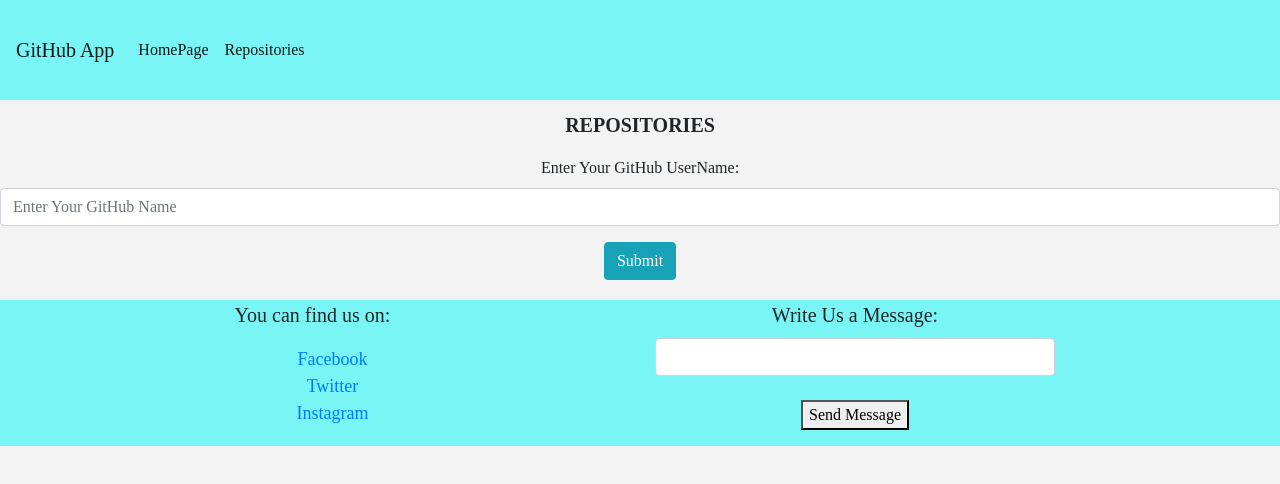
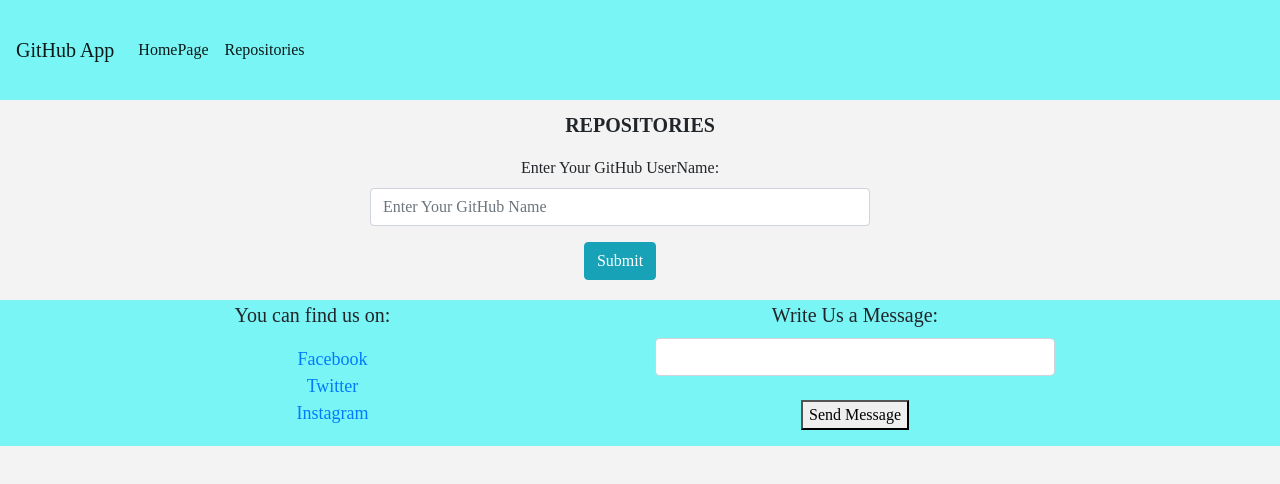
Before and after one commit to Alice-Githui/GitHub-App, an Angular app: page /repos in a window 1280 px wide. Shown: the top 484 px of the page. Built offline with nearby package versions, Linux system fonts and the light colour scheme; no server answers.

Commit message:
Update repositories style

```diff
--- a/src/app/repositories/repositories.component.css
+++ b/src/app/repositories/repositories.component.css
@@ -20,3 +20,11 @@
     font-weight: bold;
     margin-top: 10px;
 }
+
+form{
+    width: 500px;
+    text-align: center;
+    align-items: center;
+    justify-content: center;
+    margin-left: 370px;
+}
```
